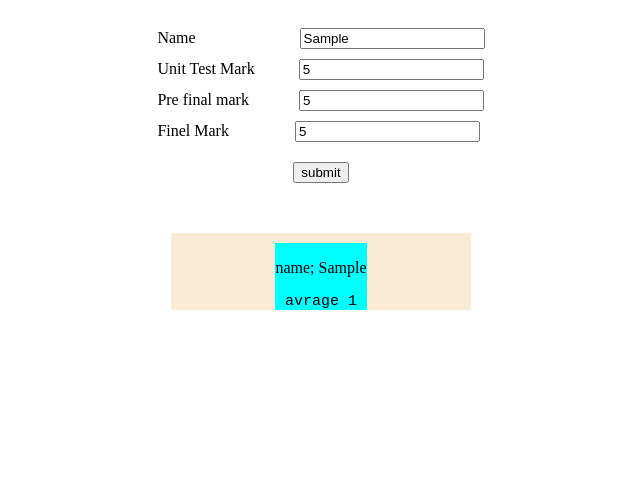
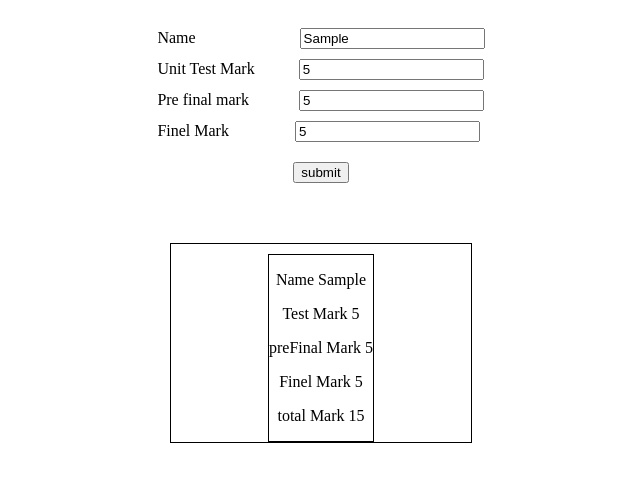
Before and after one commit to Saravana16041999/fifth_live_coding, a plain HTML site: page index.html in a window 1280 px wide. Both pictures are taken after typing "Sample", "5", "5", "5" into the empty fields and a click on the button "submit". Shown: the whole page, without its empty margins (319-959 px from the left). Drawn offline with Linux system fonts and the light colour scheme.

Commit message:
completed

```diff
--- a/index.html
+++ b/index.html
@@ -28,7 +28,8 @@
         margin-left: 62px;
       }
       .ulel {
-        background-color: aqua;
+        border-style: solid;
+        border-width: 1px;
         display: flex;
         align-items: center;
         flex-direction: column;
@@ -46,10 +47,19 @@
         align-items: center;
         flex-direction: column;
         justify-content: space-between;
-        background-color: antiquewhite;
+        border-style: solid;
+        border-width: 1px;
       }
       button {
         margin-top: 20px;
+      }
+      p {
+        display: flex;
+        justify-content: space-around;
+      }
+      .result {
+        font-size: 30px;
+        color: red;
       }
     </style>
   </head>
@@ -73,6 +83,7 @@
       </div>
     </div>
     <button id="submit">submit</button>
+    <div id="result"></div>
     <div id="main"></div>
     <script src="/scrit.js"></script>
   </body>
--- a/scrit.js
+++ b/scrit.js
@@ -1,34 +1,69 @@
 `use strict`;
 
-const Name = document.getElementById(`Name`);
+const NameEl = document.getElementById(`Name`);
 const testMarkEl = document.getElementById(`testMark`);
 const PreFinalmarkEl = document.getElementById(`PreFinalmark`);
 const finalMarkEl = document.getElementById(`finalMark`);
 const submitEl = document.getElementById(`submit`);
 const mainBox = document.getElementById("main");
+const result = document.getElementById(`result`)
 
-sum = 5
+let times = 5
+let sum = 0
+let studentprofile =[]
+
+function displayUi(){
+
+        newul = document.createElement('div');
+        mainBox.classList.add('main')
+        mainBox.appendChild(newul)
+        newul.classList.add('ulel')
+        liel = document.createElement('li')
+        newul.appendChild(liel)
+        studentprofile.forEach(elem =>{
+            liel.innerHTML =`<p>Name ${elem.Name}</p>
+            <p>Test Mark ${elem.testmark}</p>
+            <p>preFinal Mark ${elem.prefinal}</p>
+            <p>Finel Mark ${elem.finalMark}</p>
+            <p>total Mark ${elem.total()}</p>`
 
 
-let newmark = []
-
-function displaystudentname(){
-        ulEl = document.createElement('div');
-        mainBox.classList.add('main')
-        mainBox.appendChild(ulEl)
-        ulEl.classList.add('ulel')
-        let testavarage = Number(testMarkEl.value ) +  Number(PreFinalmarkEl.value ) + Number(finalMarkEl.value )
-        total = Math.floor(testavarage / 10);
-        newmark.push[total]
-        ulEl.innerHTML = `<p>name; ${Name.value}</p><samp>avrage ${total}</samp>`
-        sum = sum -1 ;
-}
-console.log(newmark)
+        })
+        times = times-1
+    }
 
 
 
-submitEl.addEventListener("click", () => {
-    if(sum !== 0){
-        displaystudentname()
+submitEl.addEventListener('click',()=>{
+    if(NameEl !== '' || !testMarkEl || !PreFinalmarkEl || !finalMarkEl){
+        if(times !== 0){
+            let profile = {
+                Name : NameEl.value,
+                testmark : Number(testMarkEl.value),
+                prefinal : Number(PreFinalmarkEl.value),
+                finalMark : Number(finalMarkEl.value),
+                total : function(){
+                    return this.testmark + this.prefinal + this.finalMark
+                }
+            }
+            studentprofile.push(profile)
+            displayUi()
+
+        }else{
+            studentprofile.forEach(elem =>{
+                if(elem.total() > sum){
+                    sum = elem.total()
+                    result.innerHTML = `<h1 class='result'>name ${elem.Name} and total ${sum} is the hight mark</h1> `
+                }
+            })
+
+        }
+
+    }else{
+        alert('enter valide input')
     }
-});
+    // NameEl.value = null;
+    // testMarkEl.value = null;
+    // PreFinalmarkEl.value = null;
+    // finalMarkEl.value = null;
+})
```
